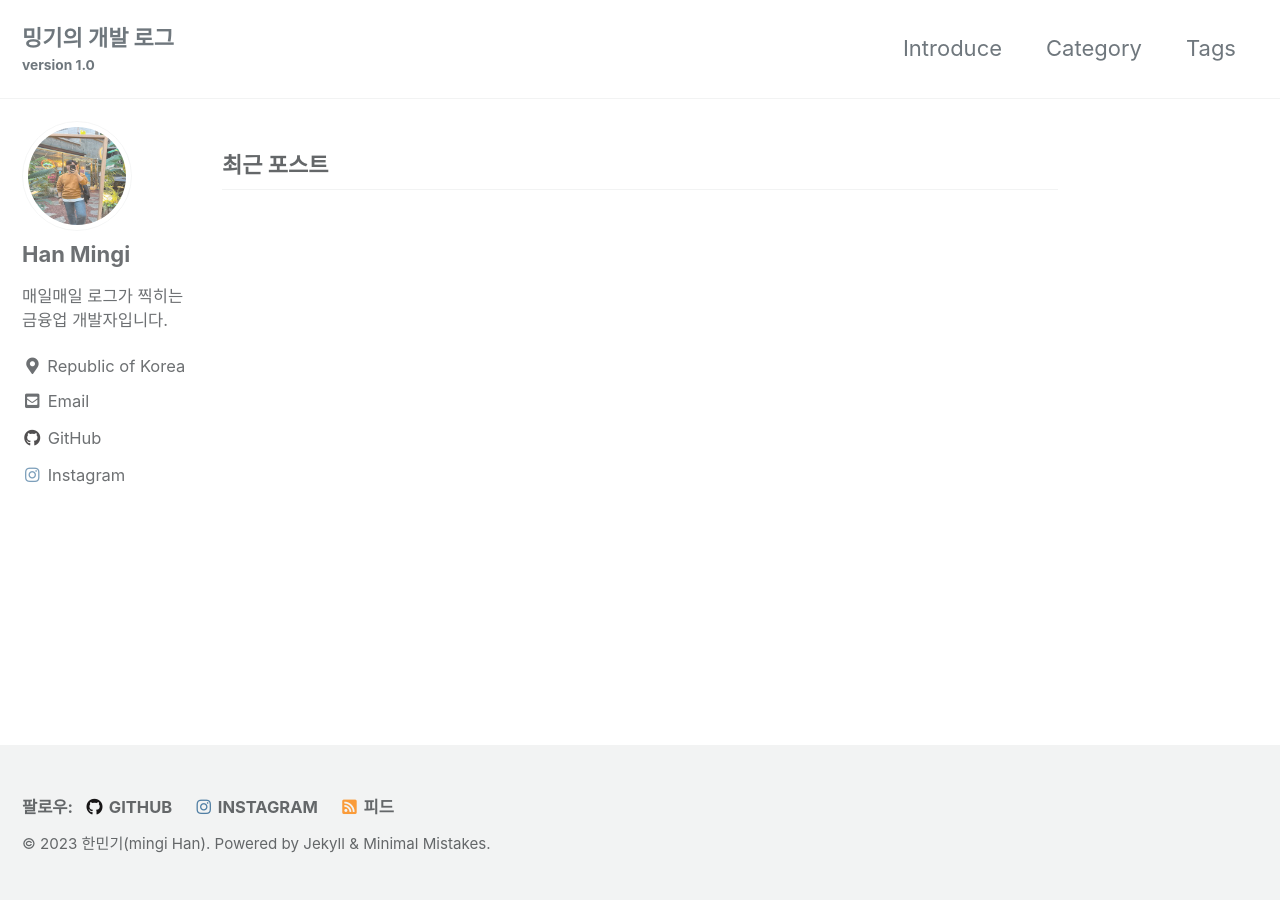
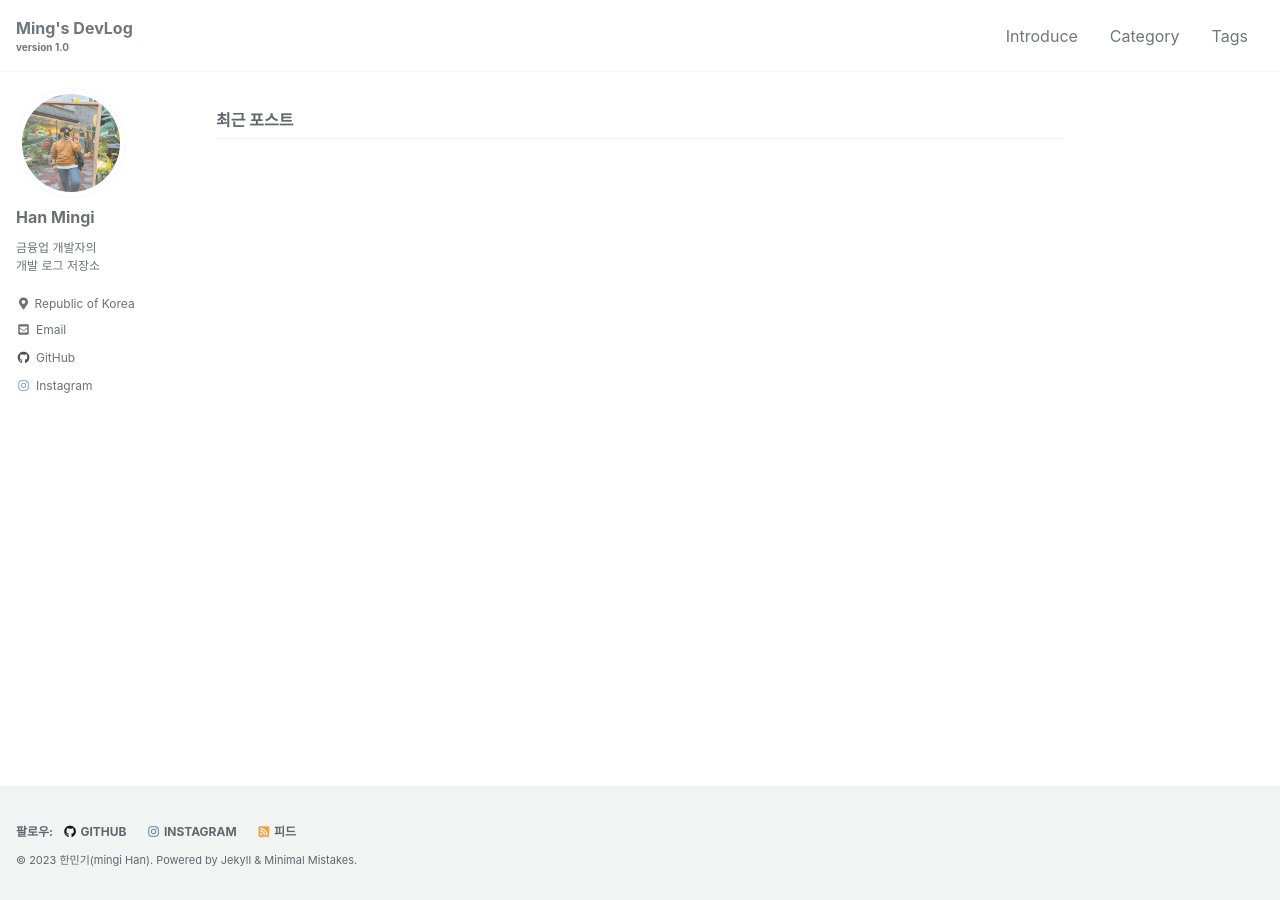
Before and after one commit to hanmingi/hanmingi.github.io, a Jekyll site: the page built from index.html, in a window 1280 px wide. Built offline with Jekyll 4.4.1, drawn with Linux system fonts in a browser that asks for light colours; cached includes are drawn as plain includes; the list of posts is cut into pages by our own code.

Commit message:
블로그 설정 변경 - 기본 default 폰트 크기 : 16px로 전부 변경 - config.yml : 블로그 소개 및 연결 링크 수정

```diff
--- a/_config.yml
+++ b/_config.yml
@@ -26,7 +26,7 @@ baseurl                  : # the subpath of your site, e.g. "/blog"
 repository               : "https://github.com/hanmingi/hanmingi.github.io" # GitHub username/repo-name e.g. "mmistakes/minimal-mistakes"
 teaser                   : # path of fallback teaser image, e.g. "/assets/images/500x300.png"
 logo                     : # path of logo image to display in the masthead, e.g. "/assets/images/88x88.png"
-masthead_title           : "밍기의 개발 로그" # overrides the website title displayed in the masthead, use " " for no title
+masthead_title           : "Ming's DevLog" # overrides the website title displayed in the masthead, use " " for no title
 # breadcrumbs            : false # true, false (default)
 words_per_minute         : 200
 comments:
@@ -106,7 +106,7 @@ analytics:
 author:
   name             : "Han Mingi"
   avatar           : "image/profile/2023-mingi.jpg" # path of avatar image, e.g. "/assets/images/bio-photo.jpg"
-  bio              : "매일매일 로그가 찍히는 <br> 금융업 개발자입니다."
+  bio              : "금융업 개발자의 <br> 개발 로그 저장소"
   location         : "Republic of Korea"
   email            :
   links:
--- a/_sass/minimal-mistakes/_reset.scss
+++ b/_sass/minimal-mistakes/_reset.scss
@@ -11,15 +11,15 @@ html {
   font-size: 16px;
 
   @include breakpoint($medium) {
-    font-size: 18px;
+    font-size: 16px; // default : 18px
   }
 
   @include breakpoint($large) {
-    font-size: 20px;
+    font-size: 16px; // default : 20px
   }
 
   @include breakpoint($x-large) {
-    font-size: 22px;
+    font-size: 16px; // default : 22px
   }
 
   -webkit-text-size-adjust: 100%;
```
